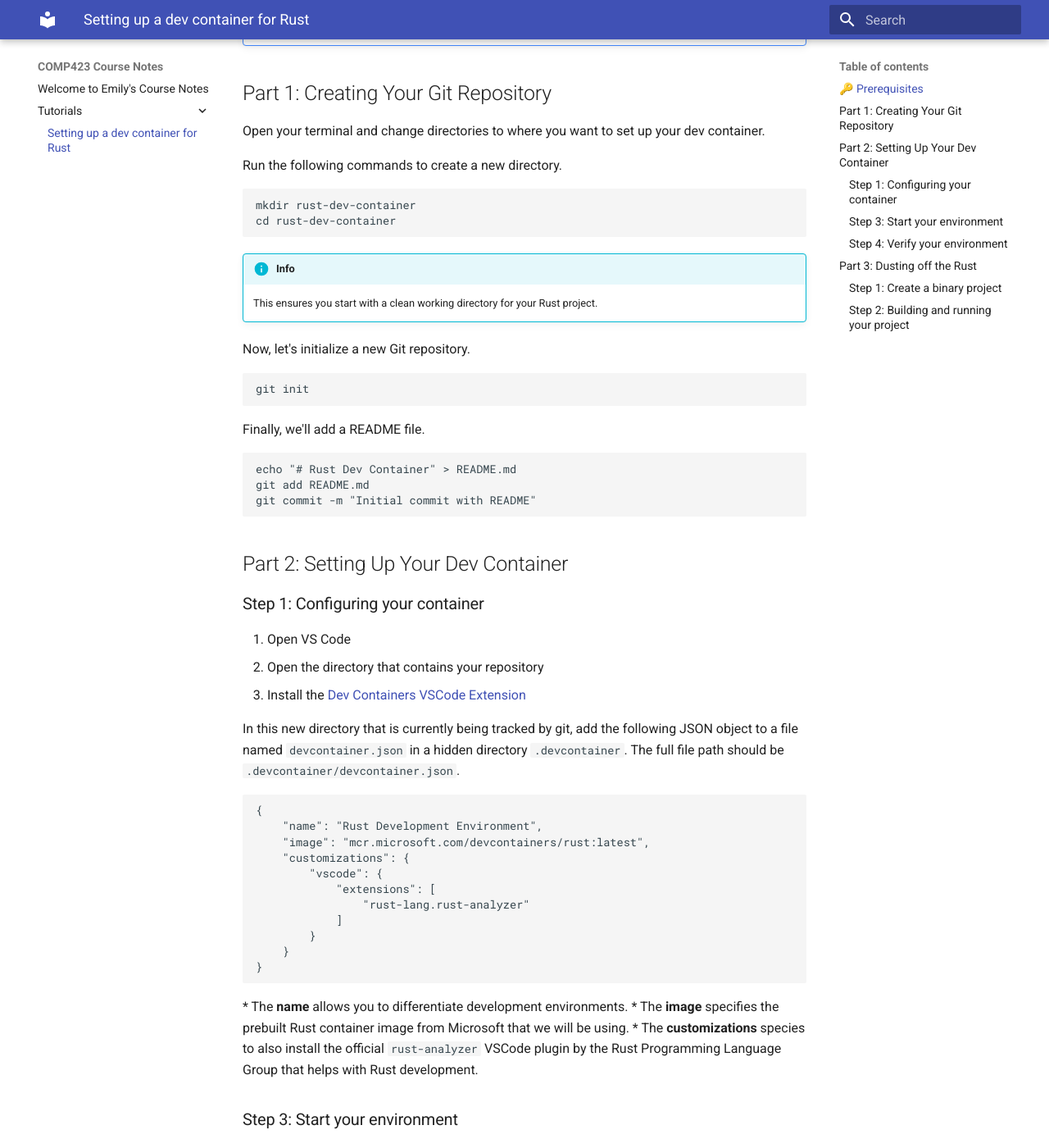
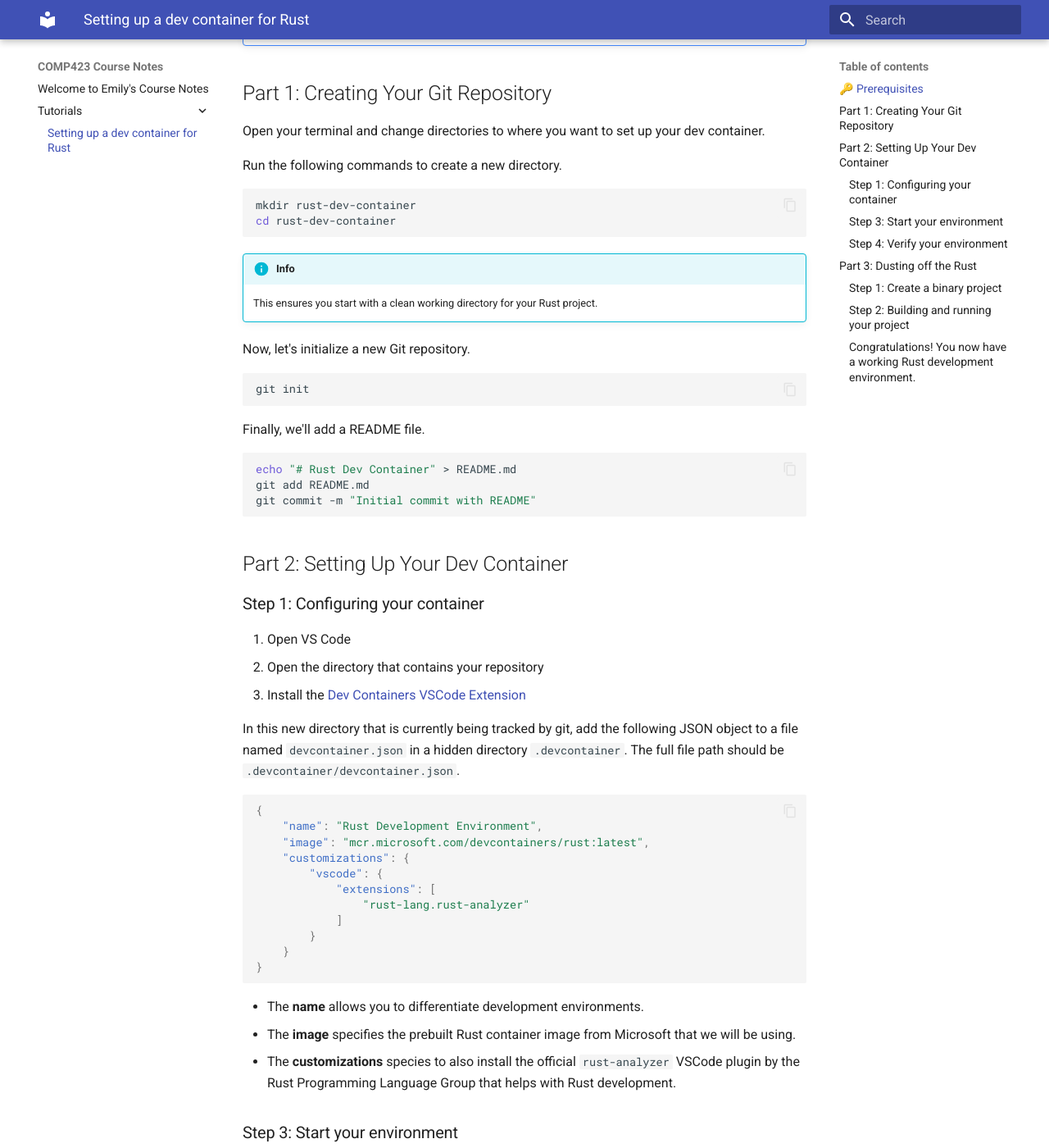
Before and after one commit to emsesc/comp423-course-notes, an MkDocs documentation site: the page built from docs/tutorials/rust-setup.md, in a window 1280 px wide and 1400 px high, scrolled down 579 px. Shown: the whole window at 82% size. Built offline with MkDocs 1.6.1 and Material for MkDocs 9.7.7, drawn with Linux system fonts in a browser that asks for light colours; some of the changed text lies outside the part shown.

Commit message:
fix formatting

````diff
--- a/docs/tutorials/rust-setup.md
+++ b/docs/tutorials/rust-setup.md
@@ -20,7 +19,7 @@ Before we begin the tutorial, you'll want to have the following:
 Open your terminal and change directories to where you want to set up your dev container.
 
 Run the following commands to create a new directory.
-```
+```bash
 mkdir rust-dev-container
 cd rust-dev-container
 ```
@@ -29,12 +28,12 @@ cd rust-dev-container
      This ensures you start with a clean working directory for your Rust project.
 
 Now, let's initialize a new Git repository.
-```
+```bash
 git init
 ```
 
 Finally, we'll add a README file.
-```
+```bash
 echo "# Rust Dev Container" > README.md
 git add README.md
 git commit -m "Initial commit with README"
@@ -47,7 +46,7 @@ git commit -m "Initial commit with README"
 3. Install the [Dev Containers VSCode Extension](https://marketplace.visualstudio.com/items?itemName=ms-vscode-remote.remote-containers)
 
 In this new directory that is currently being tracked by git, add the following JSON object to a file named `devcontainer.json` in a hidden directory `.devcontainer`. The full file path should be `.devcontainer/devcontainer.json`.
-```
+```json
 {
     "name": "Rust Development Environment",
     "image": "mcr.microsoft.com/devcontainers/rust:latest",
@@ -60,6 +59,7 @@ In this new directory that is currently being tracked by git, add the following
     }
 }
 ```
+
 * The **name** allows you to differentiate development environments.
 * The **image** specifies the prebuilt Rust container image from Microsoft that we will be using.
 * The **customizations** species to also install the official `rust-analyzer` VSCode plugin by the Rust Programming Language Group that helps with Rust development.
@@ -87,7 +87,7 @@ Success! You are now running Rust in a development container.
 Now that the backbone is set up, we can now create our Rust project.
 ### Step 1: Create a binary project
 Let's create a new binary project named "hello_world" using the following command. We are are adding the `--vcs none` option because we don't need to create a new `git` repository.
-```
+```bash
 cargo new hello_world --bin --vcs none
 ```
 
@@ -109,12 +109,12 @@ fn main() {
 There are two ways to build and run your project.
 
 Before we begin, change directory into your new binary project.
-```
+```bash
 cd hello_world
 ```
 
 **(1) The first way is to use `cargo build`.**
-```
+```bash
 cargo build
 ./target/debug/hello_world
 ```
@@ -129,7 +129,7 @@ Hello COMP423
      If you run into an error with `cargo build` when you are running the development container on MacOS, make sure you have experimental features turned off in Docker.
 
 **(2) The second way is to do both commands in one step with `cargo run`.**
-```
+```bash
 cargo run
 ```
 You'll receive an output like so:
@@ -145,10 +145,4 @@ The difference between `cargo run` and `cargo build` is that `run` will compile
 !!! note
     For more information about cargo, refer to [this documentation.](https://doc.rust-lang.org/cargo/guide/creating-a-new-project.html)
 
-
-=======
-Below is an example of a code block from the mkdocs Code Block extension.
-```py
-print("Hello world!")
-```
->>>>>>> mkdocs-extensions
+### Congratulations! You now have a working Rust development environment.
--- a/mkdocs.yml
+++ b/mkdocs.yml
@@ -1,6 +1,8 @@
 site_name: COMP423 Course Notes
 theme:
   name: material
+  features:
+  - content.code.copy
 markdown_extensions:
   - pymdownx.highlight:
       anchor_linenums: true
````
Also changed, not shown: other parts of docs/tutorials/rust-setup.md (+0 -1 lines).
